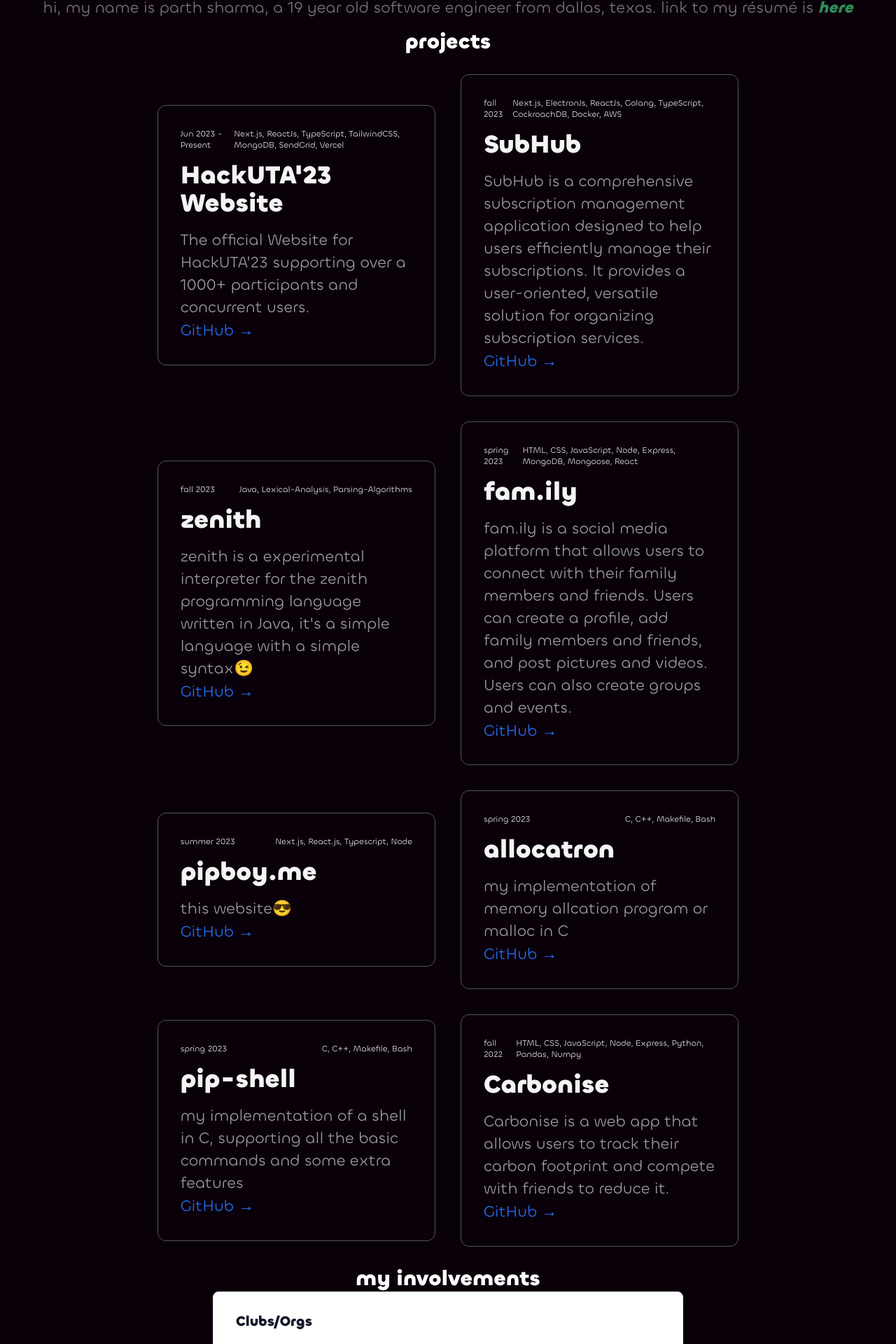
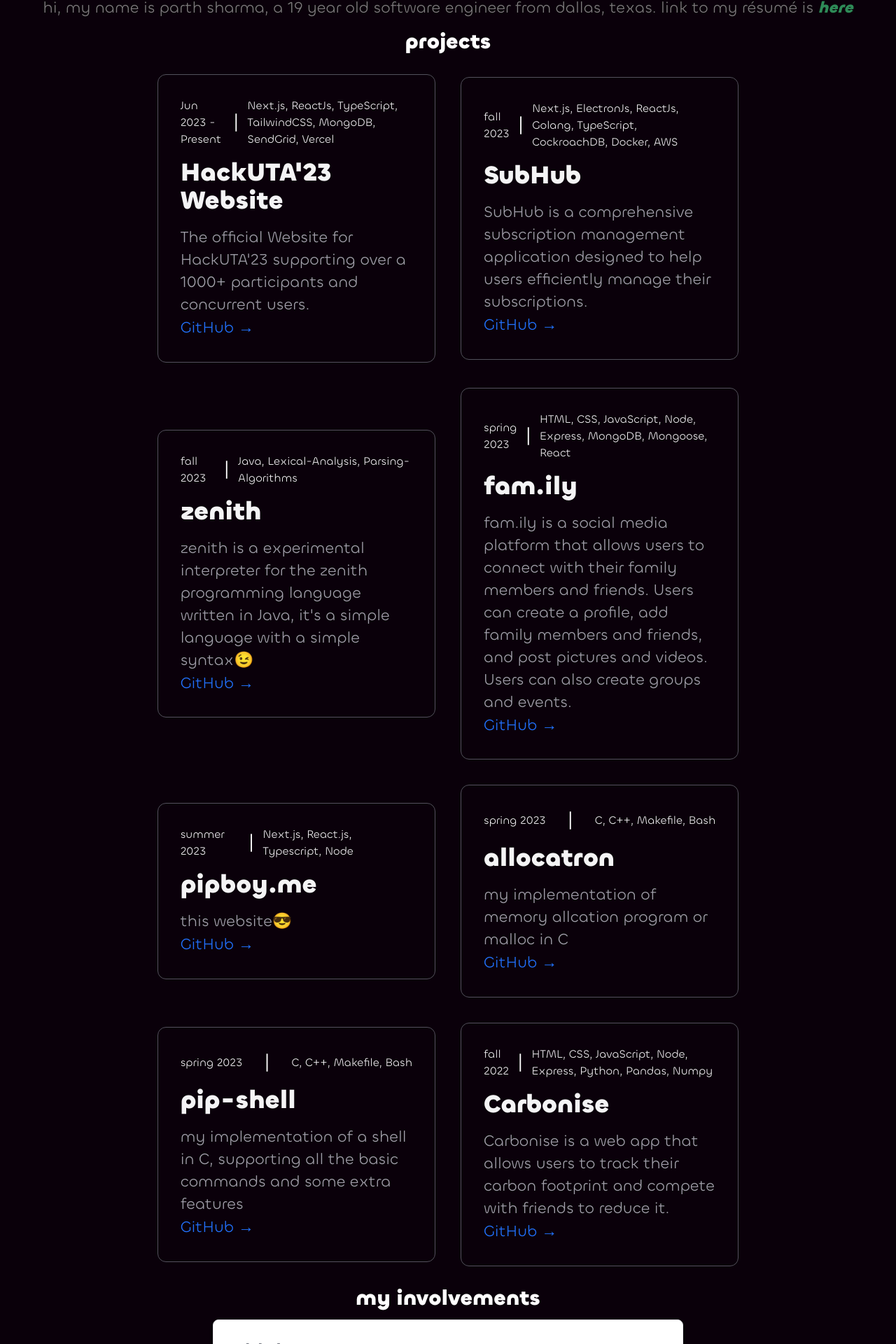
Before and after one commit to pxs4528/pipboy.dev, a Next.js app: page / in a window 1280 px wide. Shown: the part 489-2409 px from the top of the page at 70% size. Built offline with nearby package versions, Linux system fonts and the light colour scheme.

Commit message:
Update cardComponent and page layout

```diff
--- a/app/components/cardComponent.tsx
+++ b/app/components/cardComponent.tsx
@@ -9,11 +9,14 @@ const CardComponent = ({ project  } : any) => {
         <Card>
             <Link target="_blank" href={link}>
                 <article className="relative w-full h-full p-4 md:p-8">
-                    <div className="flex items-center justify-between gap-2">
-                        <div className="text-xs text-zinc-100">
+                    <div className="flex items-center justify-between gap-3">
+                        <div className="text-base text-zinc-100">
                             <span className="hidden text-zinc-100 md:block">{time}</span>
                         </div>
-                        <span className="flex items-center gap-1 text-xs text-zinc-500">
+                        <div className='text-white text-3xl'>
+                            |
+                        </div>
+                        <span className="flex items-end gap-1 text-base text-zinc-500">
                             <span className="hidden text-zinc-100 md:block">{languages}</span>
                         </span>
                     </div>
--- a/app/data/subhub.json
+++ b/app/data/subhub.json
@@ -2,7 +2,7 @@
     "name" : "SubHub",
     "version" : "1.0",
     "authors" : "parth sharma, Dhru, Nick",
-    "description" : "SubHub is a comprehensive subscription management application designed to help users efficiently manage their subscriptions. It provides a user-oriented, versatile solution for organizing subscription services.",
+    "description" : "SubHub is a comprehensive subscription management application designed to help users efficiently manage their subscriptions.",
     "image" : "https://raw.githubusercontent.com/pxs4528/SubHub/main/frontend/src/assets/subhub_logo.svg",
     "link" : "https://nextjs-dashboard-brown-two.vercel.app/",
     "Glink" : "https://github.com/pxs4528/SubHub",
--- a/app/page.tsx
+++ b/app/page.tsx
@@ -128,7 +128,7 @@ export default function Page() {
         ))}
       </div>
 
-      <h2 className=' text-center text-white text-3xl font-bold'>my involvements</h2>
+      <h2 className=' text-center text-white text-3xl font-bold m-3'>my involvements</h2>
       <List />
 
     </>
```
